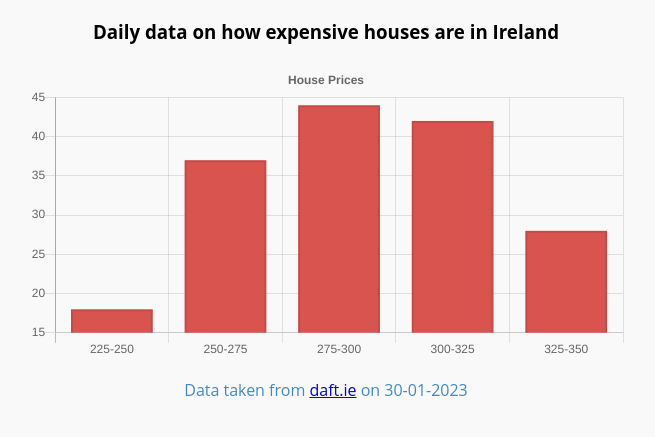
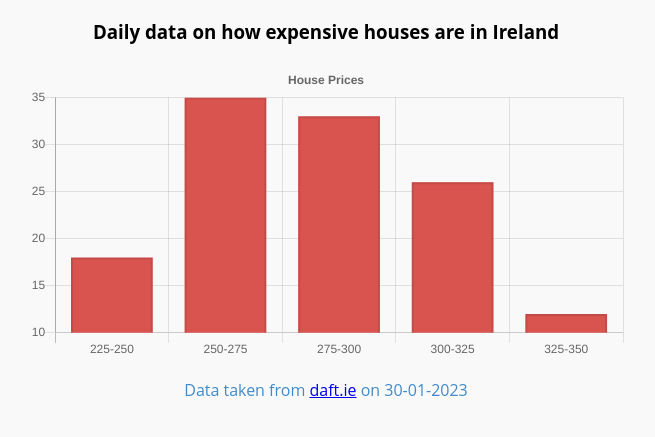
Before and after one commit to lkrbnsn/house-prices, a plain HTML site: page test.html in a window 1280 px wide. Shown: the part 67-504 px from the top of the page, without its empty margins (314-969 px from the left). Drawn offline with nearby package versions, Linux system fonts and the light colour scheme.

Commit message:
Got json data arrays working

```diff
--- /dev/null
+++ b/data.json
@@ -0,0 +1 @@
+data='[18,35,33,26,12]';
--- a/test.html
+++ b/test.html
@@ -1,10 +1,11 @@
 <!DOCTYPE html>
 <html>
 <head>
+  <title>Irish House Prices Today</title>
   <link rel="stylesheet" href="style.css">
 </head>
 
-<script src="https://cdnjs.cloudflare.com/ajax/libs/Chart.js/2.5.0/Chart.min.js"></script>
+
 <body>
 
   <h1>Irish House Prices Today</h1>
@@ -14,9 +15,14 @@
 
   <p>Data taken from <a href="https://daft.ie">daft.ie</a> on 30-01-2023</p>
 
+<script src="https://cdnjs.cloudflare.com/ajax/libs/Chart.js/2.5.0/Chart.min.js"></script>
+<script type="text/javascript" src="data.json"></script>
 <script>
+var mydata = JSON.parse(data);
+// alert(mydata[0]);
 var xValues = ["225-250", "250-275", "275-300", "300-325", "325-350"];
-var yValues = [18, 37, 44, 42, 28];
+// var yValues = [18, 37, 44, 42, 28];
+var yValues = mydata;
 // var barColors = ["red", "green","blue","orange","brown"];
 
 new Chart("myChart", {
```
